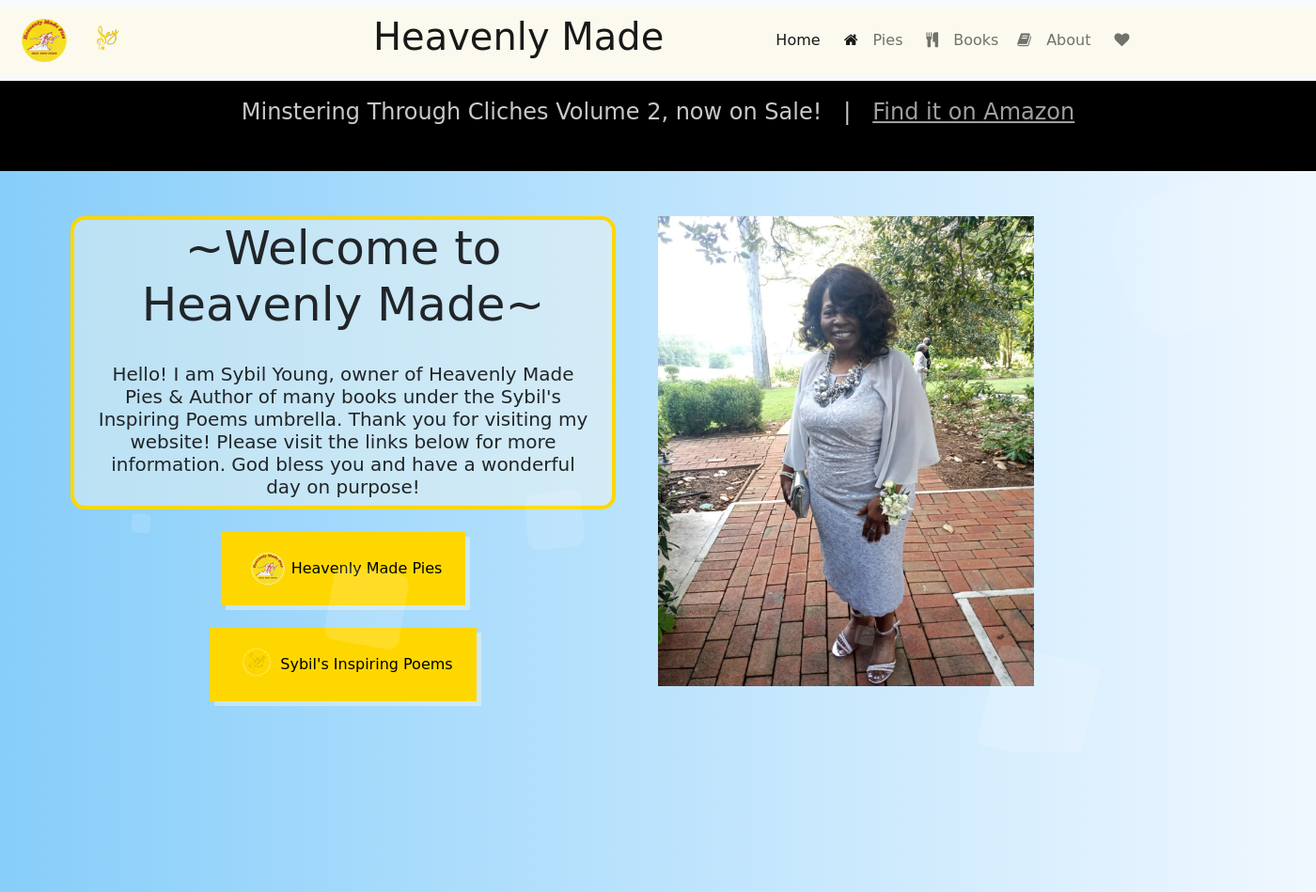
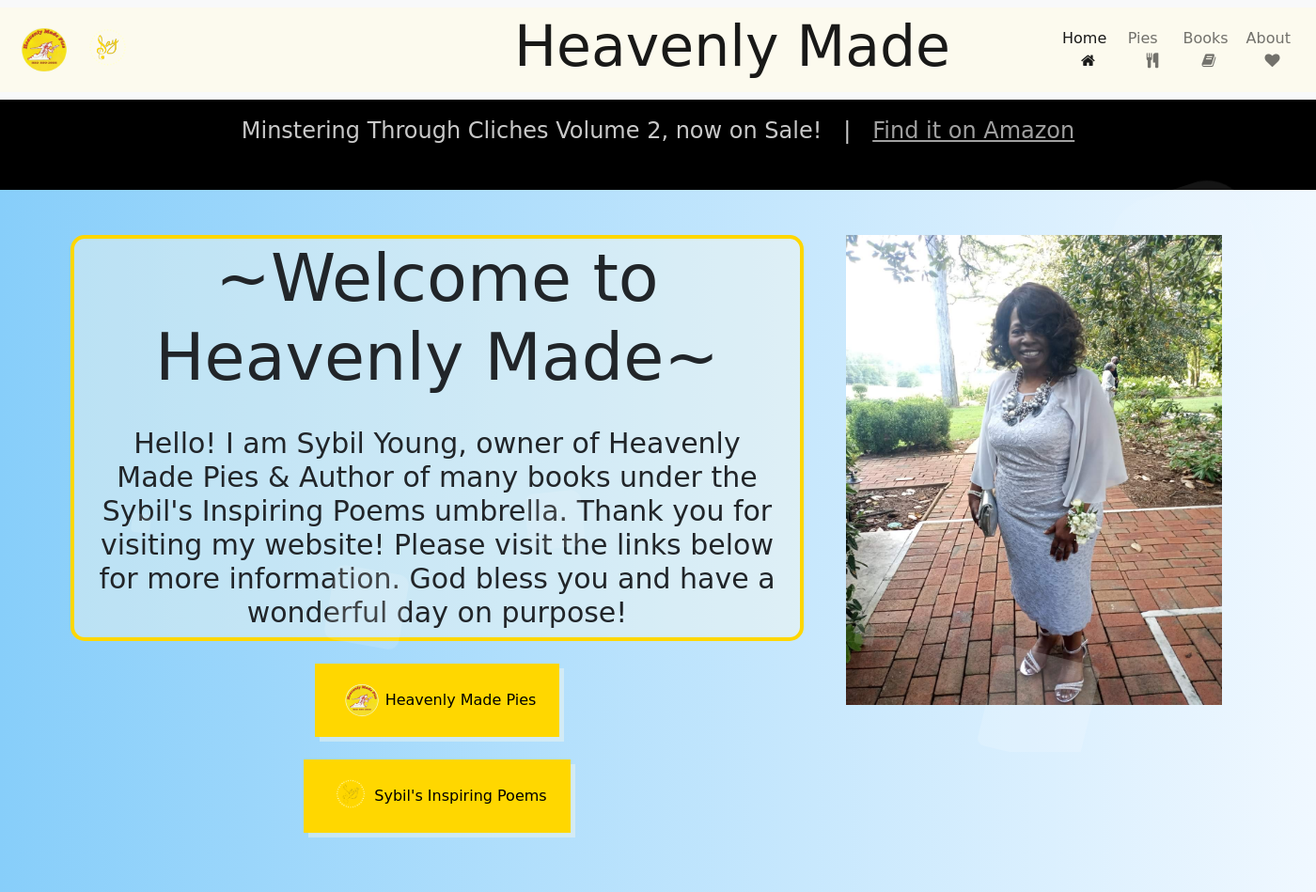
Before and after one commit to maddogg91/HeavenlyMade, a Flask app: page / in a window 1400 px wide. Shown: the top 949 px of the page at 94% size. Run offline with Flask 3, Linux system fonts and the light colour scheme.

Commit message:
media screen

```diff
--- a/static/home.css
+++ b/static/home.css
@@ -2,6 +2,10 @@
 background: linear-gradient(90deg, #87CEFA	 0%, #F0F8FF 100%);
 font-family: "Lucida Handwriting", "Brush Script MT", cursive;
 }
+
+
+
+
 h2{
 	font-family: "URW Chancery", "Brush Script MT", cursive;
 	font-size: 50px;
@@ -230,3 +234,33 @@
     }
 
 }
+
+@media screen and (min-width: 1080px) {
+
+.textbox{
+	height: 5px;
+	width: 780px;
+	position: absolute;
+	left: 75px;
+	text-align: center;
+
+}
+.mom{
+	padding-left: 900px;
+
+}
+h2{
+	font-family: "URW Chancery", "Brush Script MT", cursive;
+	font-size: 70px;
+}
+h5{
+	font-size: 30px;
+}
+.navbar-brand{
+	padding-left: 400px !important;
+
+}
+h1{
+	font-size: 60px;
+}
+}
--- a/templates/index.html
+++ b/templates/index.html
@@ -3,11 +3,11 @@
 <head>
 <title>Landing Page</title>
 <meta charset="utf-8">
-    <meta name="viewport" content="width=device-width, initial-scale=1">
+<meta name="viewport" content="width=device-width, initial-scale=1">
 <link href="https://cdn.jsdelivr.net/npm/bootstrap@5.2.3/dist/css/bootstrap.min.css" rel="stylesheet" integrity="sha384-rbsA2VBKQhggwzxH7pPCaAqO46MgnOM80zW1RWuH61DGLwZJEdK2Kadq2F9CUG65" crossorigin="anonymous">
 <script src="https://cdn.jsdelivr.net/npm/bootstrap@5.2.3/dist/js/bootstrap.bundle.min.js" integrity="sha384-kenU1KFdBIe4zVF0s0G1M5b4hcpxyD9F7jL+jjXkk+Q2h455rYXK/7HAuoJl+0I4" crossorigin="anonymous"></script>
  <link rel="stylesheet" href="https://cdnjs.cloudflare.com/ajax/libs/font-awesome/4.7.0/css/font-awesome.min.css">
- <link rel="stylesheet" href="../static/home.css">
+ <link rel="stylesheet" type="text/css" href="../static/home.css">
 </head>
 <body>
 <div class="area" >
```
